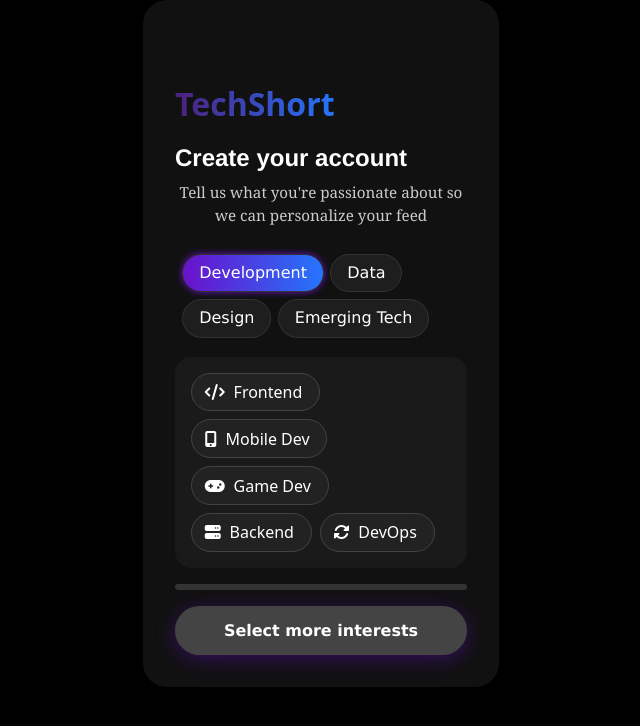
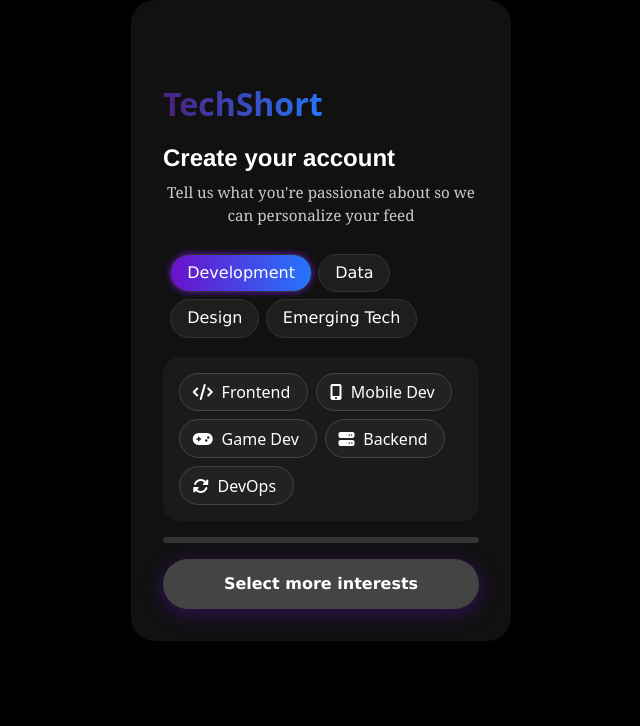
Before and after one commit to mohdshahrukh007/techShortFeed, an Angular app in the folder frontend/: page / in a window 1280 px wide. Shown: the top 726 px of the page, without its empty margins (319-959 px from the left). Built offline with nearby package versions, Linux system fonts and the light colour scheme.

Commit message:
Adjust column styling for improved layout consistency

```diff
--- a/frontend/src/app/app.component.html
+++ b/frontend/src/app/app.component.html
@@ -1,6 +1,6 @@
 
 <div class="container">
   <div class="row justify-content-center">
-    <div class="col-lg-4"><router-outlet></router-outlet></div>
+    <div class="col-lg-4 mx-0 px-0"><router-outlet></router-outlet></div>
   </div>
 </div>
```
